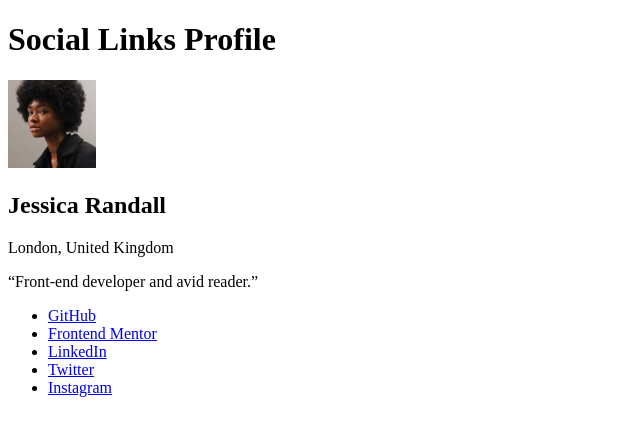
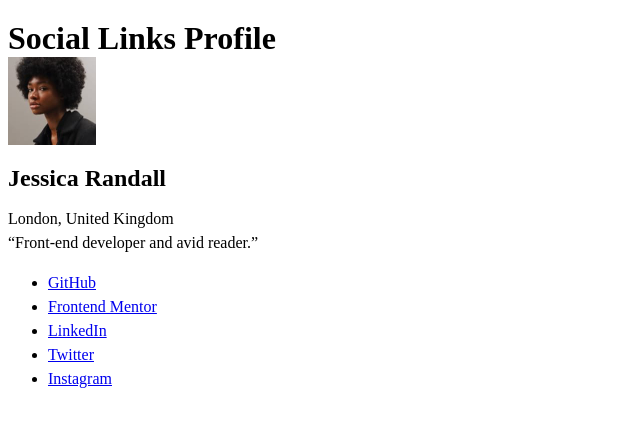
Before and after one commit to rupali317/social-links-profile-main, a plain HTML site: page index.html in a window 1280 px wide. Shown: the whole page, without its empty margins (0-640 px from the left). Drawn offline with Linux system fonts and the light colour scheme.

Commit message:
Added CSS resets

```diff
--- a/style.css
+++ b/style.css
@@ -55,5 +55,46 @@
 }
 
 /*---------------------------------- CSS reset ----------------------------------*/
+/* Box sizing rules */
+*,
+*::before,
+*::after {
+  box-sizing: border-box;
+}
+
+/* Prevent font size inflation */
+html {
+  -moz-text-size-adjust: none;
+  -webkit-text-size-adjust: none;
+  text-size-adjust: none;
+}
+
+/* Remove default margin in favour of better control in authored CSS */
+body,
+h1,
+h2,
+p {
+  margin-block-end: 0;
+}
+
+/* Set core body defaults */
+body {
+  min-height: 100vh;
+  line-height: 1.5;
+}
+
+/* Set shorter line heights on headings */
+/* Balance text wrapping on headings */
+h1,
+h2 {
+  line-height: 1.1;
+  text-wrap: balance;
+}
+
+/* Make images easier to work with */
+img {
+  max-width: 100%;
+  display: block;
+}
 
 /*-------------------------------- Main stylings --------------------------------*/
```
